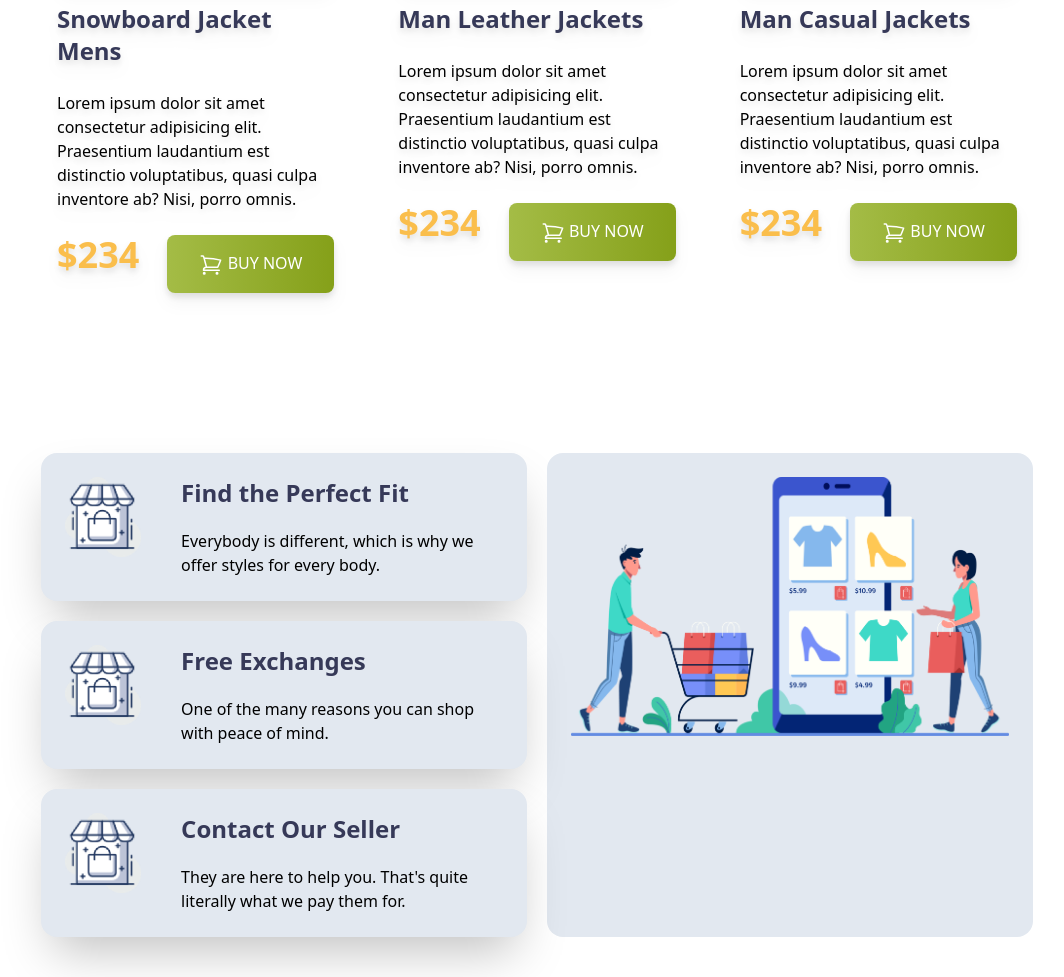
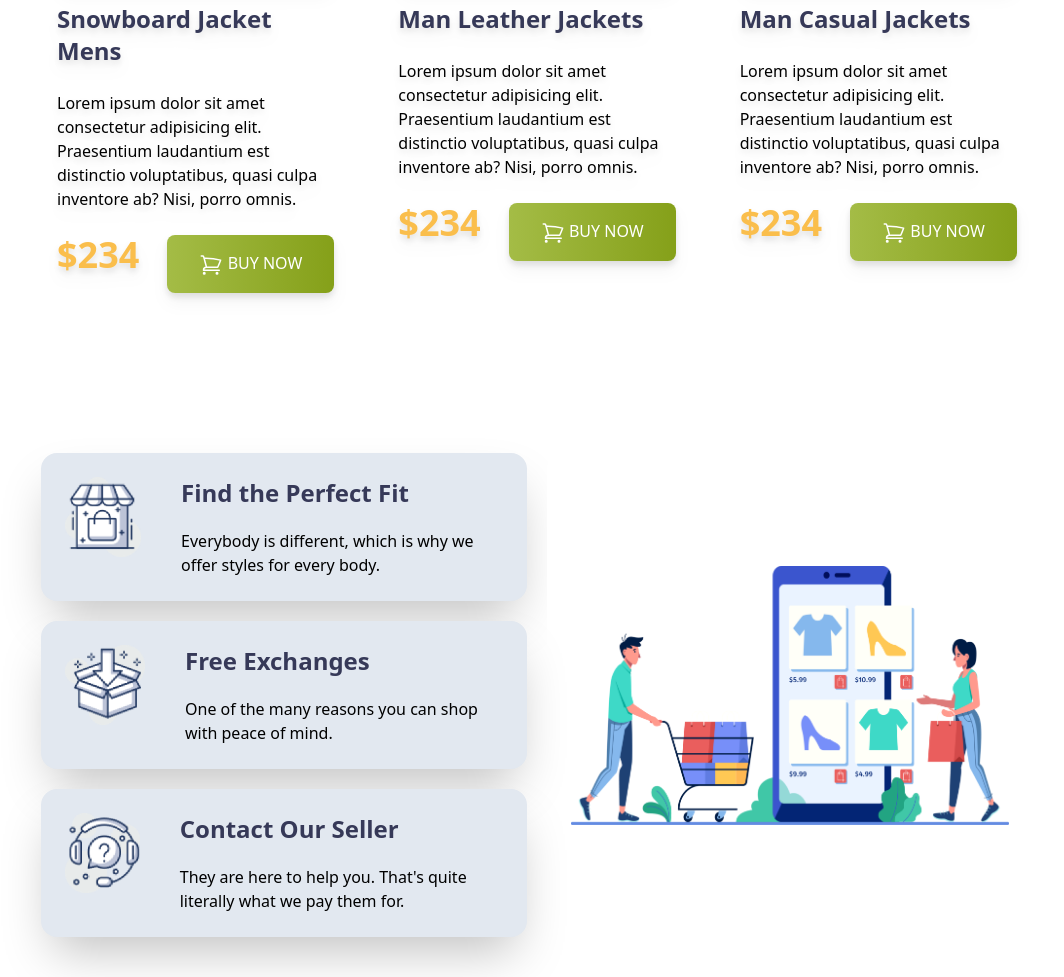
Before and after one commit to Adnan-246/penguin-fashion-with-tailwind, a plain HTML site: page index.html in a window 1280 px wide. Shown: the part 1940-2917 px from the top of the page, without its empty margins (103-1167 px from the left). Drawn offline with nearby package versions, Linux system fonts and the light colour scheme.

Commit message:
first commit

```diff
--- a/index.html
+++ b/index.html
@@ -182,26 +182,26 @@
 
       <!-- our features -->
       <section class="grid grid-cols-1 md:grid-cols-2 gap-5 mt-32 p-4 pb-10">
-        <div class="bg-slate-200 flex h-34 gap-10 p-6 rounded-2xl shadow-2xl">
+        <div class="order-2 md:order-1 bg-slate-200 flex h-34 gap-10 p-6 rounded-2xl shadow-2xl">
           <img class="h-20 w-20" src="icons/house.png" alt="">
           <div class="space-y-5">
             <h3 class="text-2xl text-title font-semibold">Find the Perfect Fit</h3>
             <p class="text-details">Everybody is different, which is why we offer styles for every body.</p>
           </div>
         </div>
-        <div class="bg-slate-200 row-span-3 p-6 rounded-2xl">
+        <div class="order-1 md:order-2 bg-white row-span-3 p-6 rounded-2xl flex justify-center items-center">
           <img src="images/shopping.png" alt="">
         </div>
-        <div class="bg-slate-200 flex h-34 gap-10 p-6 rounded-2xl shadow-2xl">
-          <img class="h-20 w-20" src="icons/house.png" alt="">
+        <div class="order-3 bg-slate-200 flex h-34 gap-10 p-6 rounded-2xl shadow-2xl">
+          <img class="h-20 w-20" src="icons/box.png" alt="">
           <div class="space-y-5">
             <h3 class="text-2xl text-title font-semibold">Free Exchanges</h3>
             <p class="text-details">One of the many reasons you can shop
               with peace of mind.</p>
           </div>
         </div>
-        <div class="bg-slate-200 flex h-34 gap-10 p-6 rounded-2xl shadow-2xl">
-          <img class="h-20 w-20" src="icons/house.png" alt="">
+        <div class="order-4 bg-slate-200 flex h-34 gap-10 p-6 rounded-2xl shadow-2xl">
+          <img class="h-20 w-20" src="icons/question.png" alt="">
           <div class="space-y-5">
             <h3 class="text-2xl text-title font-semibold">Contact Our Seller</h3>
             <p class="text-details">They are here to help you. That's quite
```
